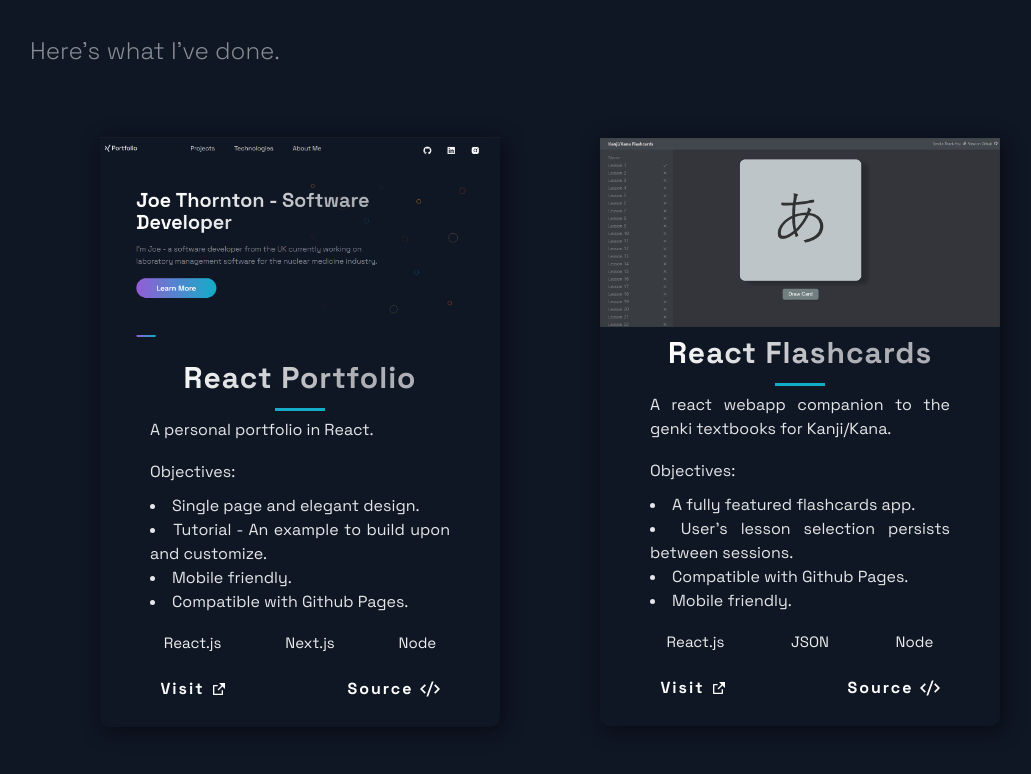
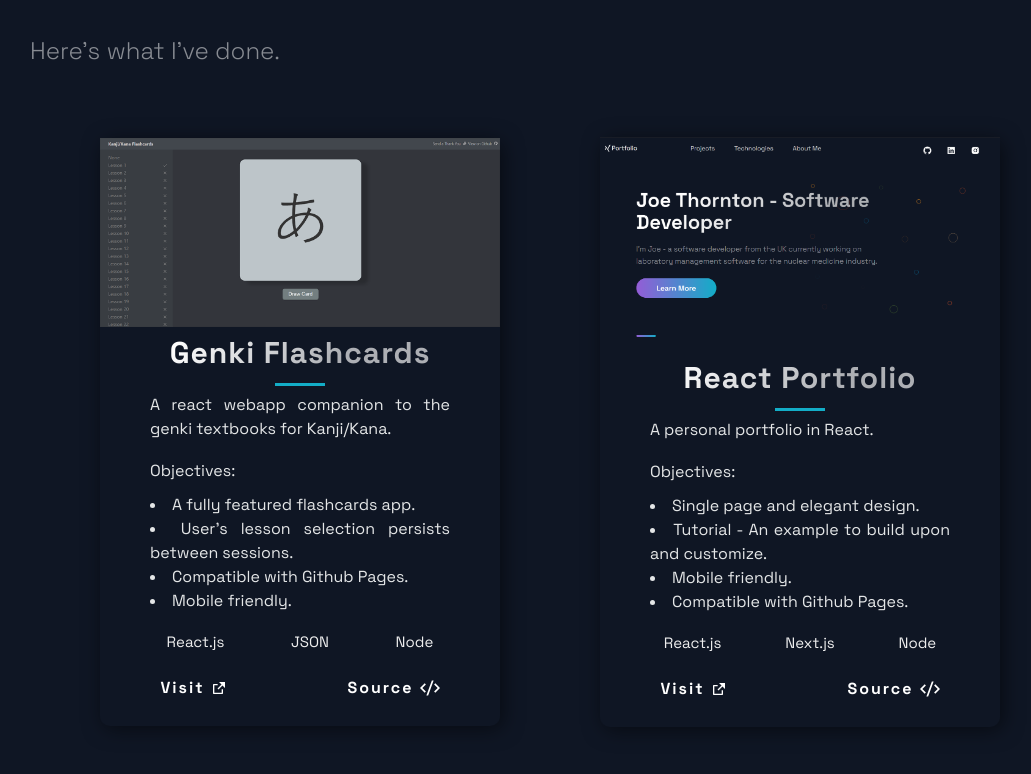
Before and after one commit to FlyLikeAPenguin/React-Portfolio, a Next.js app: page / in a window 1280 px wide. Shown: the part 806-1580 px from the top of the page, without its empty margins (90-1121 px from the left). Built offline with nearby package versions, Linux system fonts and the light colour scheme.

Commit message:
Added sorting to projects so higher ids (later projects) come first.

```diff
--- a/src/components/Projects/Projects.js
+++ b/src/components/Projects/Projects.js
@@ -17,7 +17,7 @@ const Projects = () => (
       Here's what I've done.
     </SectionText>
     <GridContainer>
-      {projects.map(({ id, image, title, description, objectives, tags, source, visit }) => (
+      {projects.sort((a, b) => b.id - a.id).map(({ id, image, title, description, objectives, tags, source, visit }) => (
         <BlogCard key={id}>
           <Img src={image} />
           <TitleContent>
--- a/src/constants/constants.js
+++ b/src/constants/constants.js
@@ -7,17 +7,17 @@ export const projects = [
     tags: ['React.js', 'Next.js', 'Node'],
     source: 'https://github.com/FlyLikeAPenguin/React-Portfolio',
     visit: 'https://flylikeapenguin.github.io/React-Portfolio/',
-    id: 1,
+    id: 0,
   },
   {
-    title: 'React Flashcards',
+    title: 'Genki Flashcards',
     description: "A react webapp companion to the genki textbooks for Kanji/Kana.",
     objectives: ["A fully featured flashcards app.", "User's lesson selection persists between sessions.", "Compatible with Github Pages.", "Mobile friendly."],
     image: './images/2.png',
     tags: ['React.js', 'JSON', 'Node'],
     source: 'https://github.com/FlyLikeAPenguin/Genki-Flashcards',
     visit: 'https://flylikeapenguin.github.io/Genki-Flashcards/',
-    id: 0,
+    id: 1,
   }
 ];
 
```
